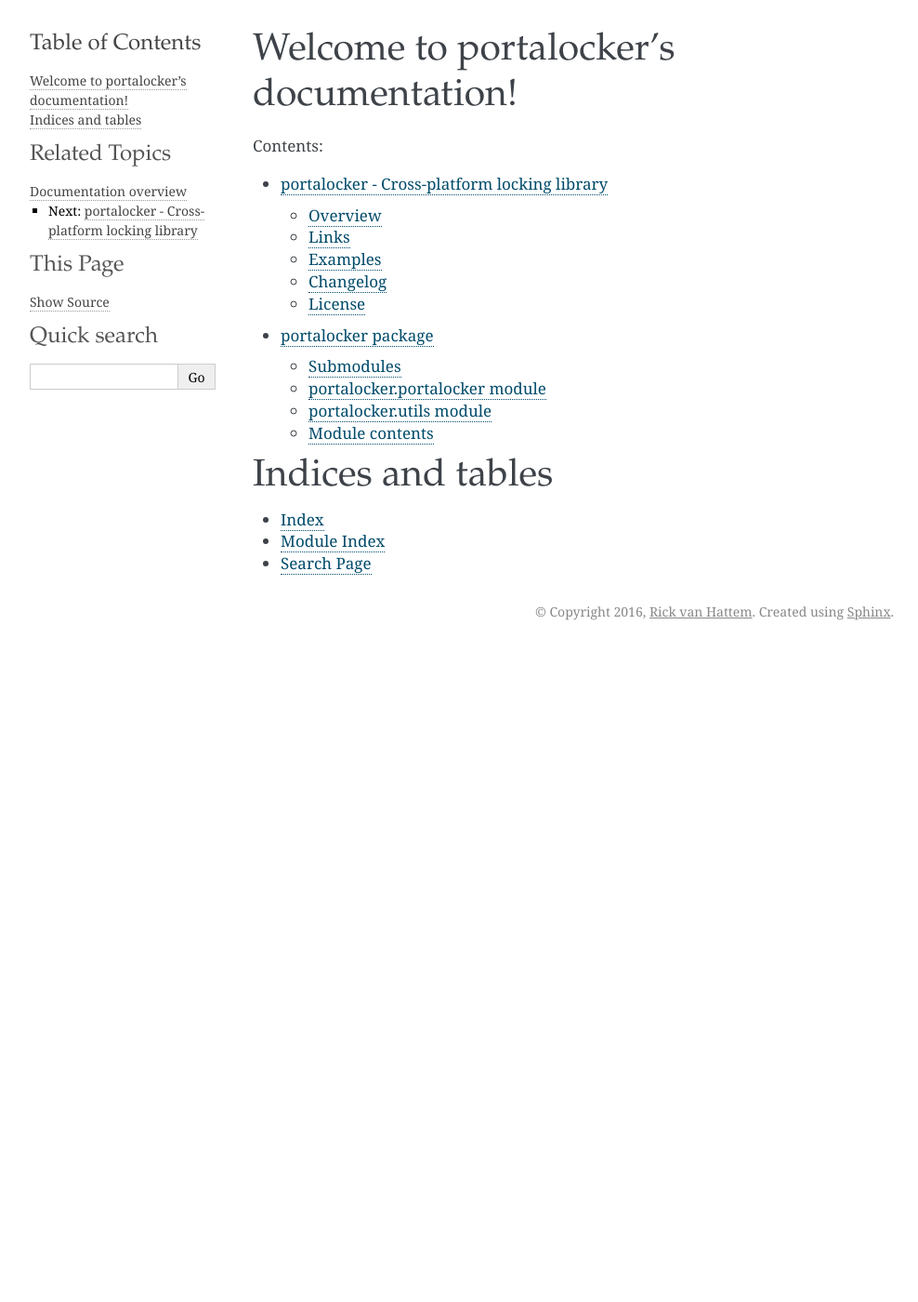
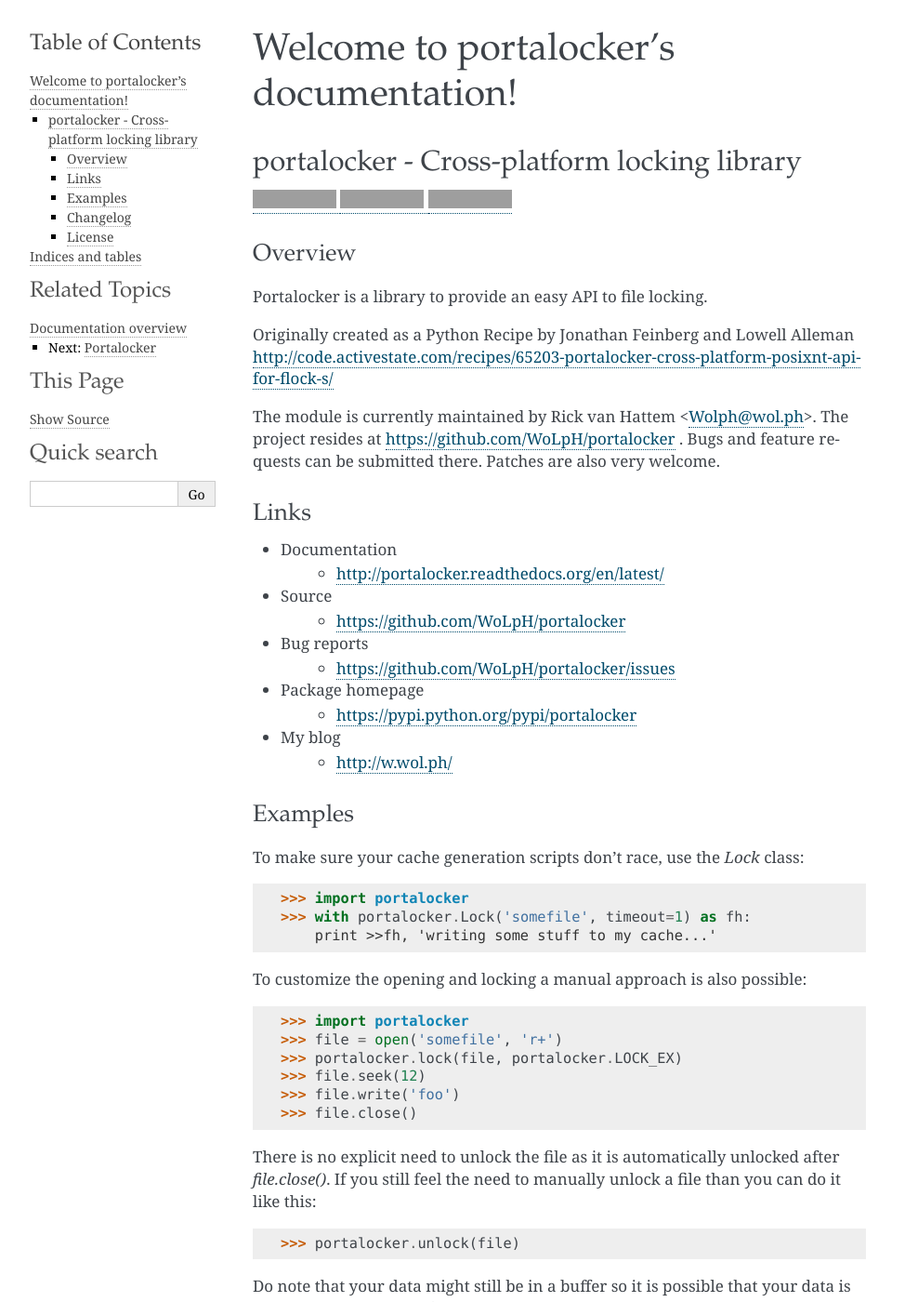
Before and after one commit to wolph/portalocker, a Sphinx documentation site: the page built from docs/index.rst, in a window 1280 px wide and 1400 px high. Shown: the whole window at 93% size, without its empty margins (148-1136 px from the left). Built offline with Sphinx 7.4.7, drawn with Linux system fonts in a browser that asks for light colours; some of the changed text lies outside the part shown; grey boxes are pictures that could not be loaded.

Commit message:
greatly improved docs

```diff
--- a/README.rst
+++ b/README.rst
@@ -67,12 +67,15 @@
 Do note that your data might still be in a buffer so it is possible that your
 data is not available until you `flush()` or `close()`.
 
+More examples can be found in the
+`tests <http://portalocker.readthedocs.io/en/latest/_modules/tests/tests.html>`_.
+
 Changelog
 ---------
 
-See `CHANGELOG <https://github.com/WoLpH/portalocker/blob/develop/CHANGELOG>`_ file.
+See the `changelog <http://portalocker.readthedocs.io/en/latest/changelog.html>`_ page.
 
 License
 -------
 
-See the `LICENSE <https://github.com/WoLpH/portalocker/blob/develop/LICENSE>`_.
+See the `LICENSE <https://github.com/WoLpH/portalocker/blob/develop/LICENSE>`_ file.
--- /dev/null
+++ b/docs/changelog.rst
@@ -0,0 +1,6 @@
+Changelog
+=========
+
+For a more detailed overview of the changelog please view the Git history
+
+.. include :: ../CHANGELOG.rst
--- a/docs/index.rst
+++ b/docs/index.rst
@@ -1,13 +1,16 @@
 Welcome to portalocker's documentation!
 ========================================
+
+.. include :: ../README.rst
 
 Contents:
 
 .. toctree::
    :maxdepth: 4
 
-   usage
    portalocker
+   changelog
+   license
 
 Indices and tables
 ==================
--- /dev/null
+++ b/docs/license.rst
@@ -0,0 +1,4 @@
+License
+=======
+
+.. literalinclude:: ../LICENSE
--- a/docs/portalocker.rst
+++ b/docs/portalocker.rst
@@ -1,30 +1,15 @@
-portalocker package
-===================
-
-Submodules
-----------
-
-portalocker.portalocker module
-------------------------------
-
-.. automodule:: portalocker.portalocker
-    :members:
-    :undoc-members:
-    :show-inheritance:
-
-portalocker.utils module
-------------------------
-
-.. automodule:: portalocker.utils
-    :members:
-    :undoc-members:
-    :show-inheritance:
-
-
-Module contents
----------------
+Portalocker
+===========
 
 .. automodule:: portalocker
     :members:
     :undoc-members:
     :show-inheritance:
+
+Tests
+=====
+
+.. automodule:: tests.tests
+    :members:
+    :undoc-members:
+    :show-inheritance:
--- a/docs/usage.rst
+++ /dev/null
@@ -1,2 +0,0 @@
-
-.. include :: ../README.rst
--- a/portalocker/__about__.py
+++ b/portalocker/__about__.py
@@ -1,6 +1,6 @@
 __package_name__ = 'portalocker'
 __author__ = 'Rick van Hattem'
 __email__ = 'wolph@wol.ph'
-__version__ = '0.6.1'
+__version__ = '1.0.0'
 __description__ = '''Wraps the portalocker recipe for easy usage'''
 __url__ = 'https://github.com/WoLpH/portalocker'
--- a/setup.py
+++ b/setup.py
@@ -14,7 +14,7 @@
     with open(test_requirements_file) as fh:
         tests_require = fh.read().splitlines()
 else:
-    tests_require = ['pytest']
+    tests_require = ['pytest>=3.0']
 
 
 class Combine(setuptools.Command):
```
Also changed, not shown: portalocker/__init__.py (+18 -1 lines), 1 other file.
